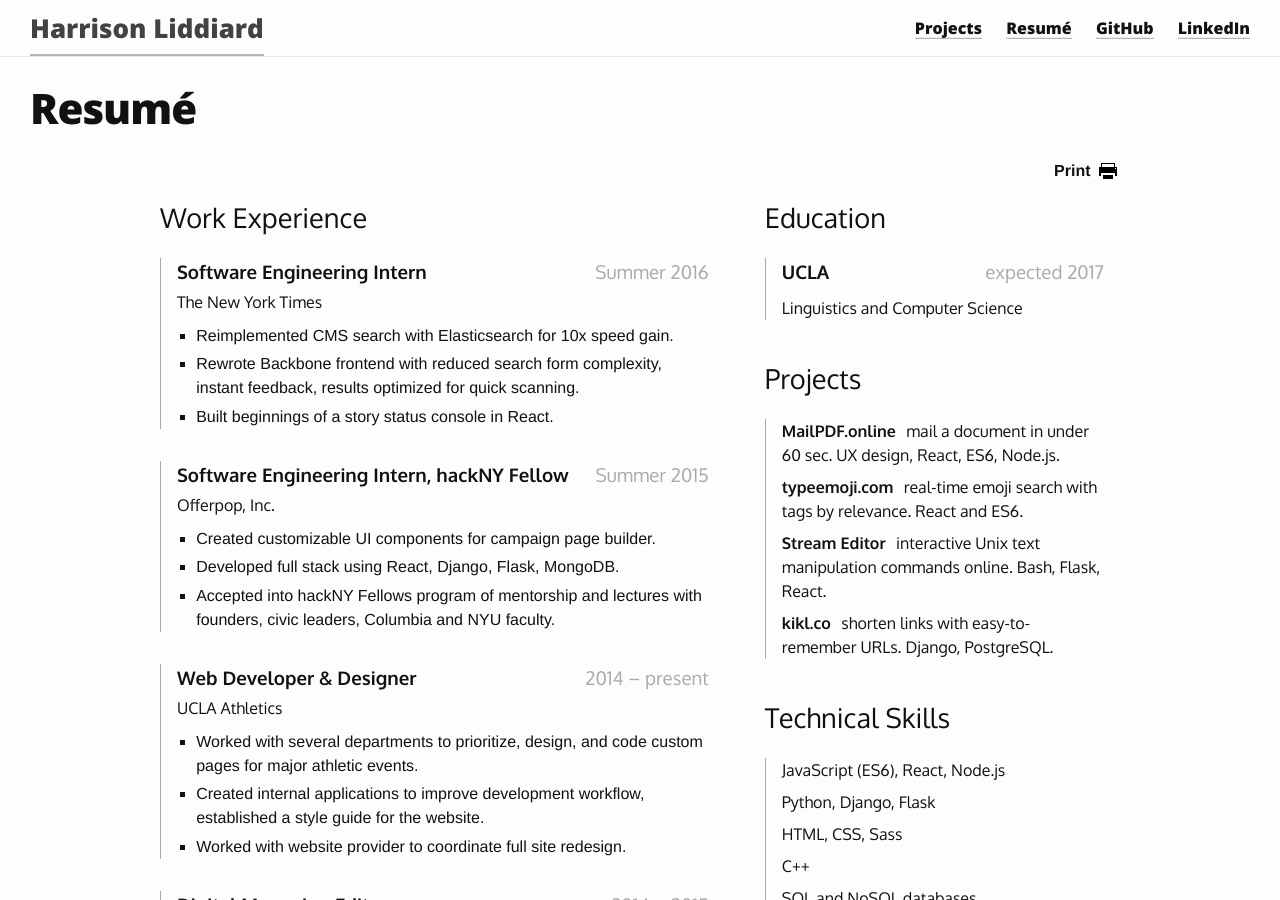
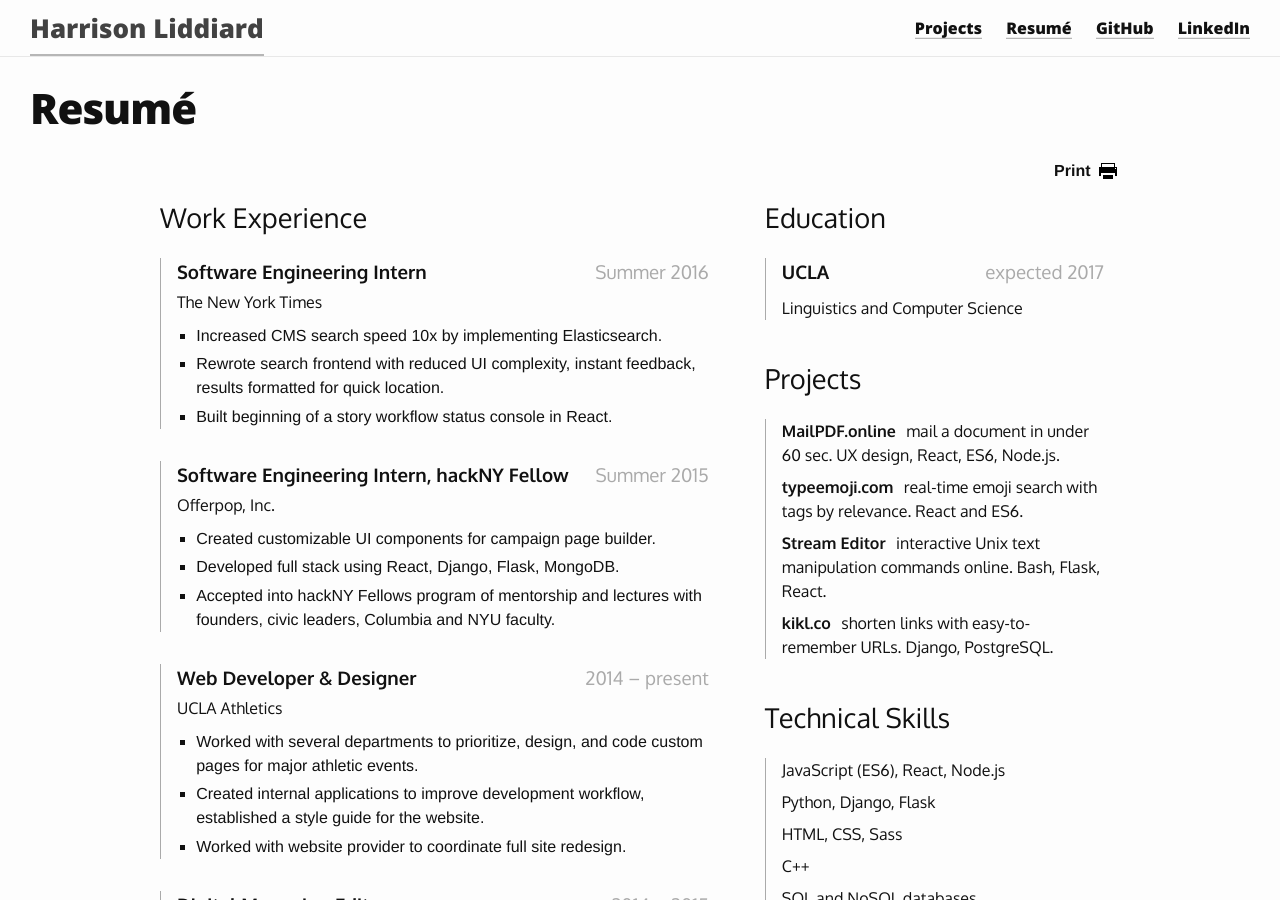
Before and after one commit to liddiard/liddiard.me, a Jekyll site: the page built from resume.md, in a window 1280 px wide and 900 px high. Built offline with Jekyll 4.4.1, drawn with Linux system fonts in a browser that asks for light colours; some web fonts are replaced.

Commit message:
more active, less buzzwordy language for resume on NYT

```diff
--- a/resume.md
+++ b/resume.md
@@ -14,9 +14,9 @@ permalink: /resume/
             <h3 class="position">Software Engineering Intern <span class="date">Summer 2016</span></h3>
             <h4 class="company">The New York Times</h4>
             <ul>
-                <li>Reimplemented CMS search with Elasticsearch for 10x speed gain.</li>
-                <li>Rewrote Backbone frontend with reduced search form complexity, instant feedback, results optimized for quick scanning.</li>
-                <li>Built beginnings of a story status console in React.</li>
+                <li>Increased CMS search speed 10x by implementing Elasticsearch.</li>
+                <li>Rewrote search frontend with reduced UI complexity, instant feedback, results formatted for quick location.</li>
+                <li>Built beginning of a story workflow status console in React.</li>
             </ul>
         </div>
         <div class="item">
```
